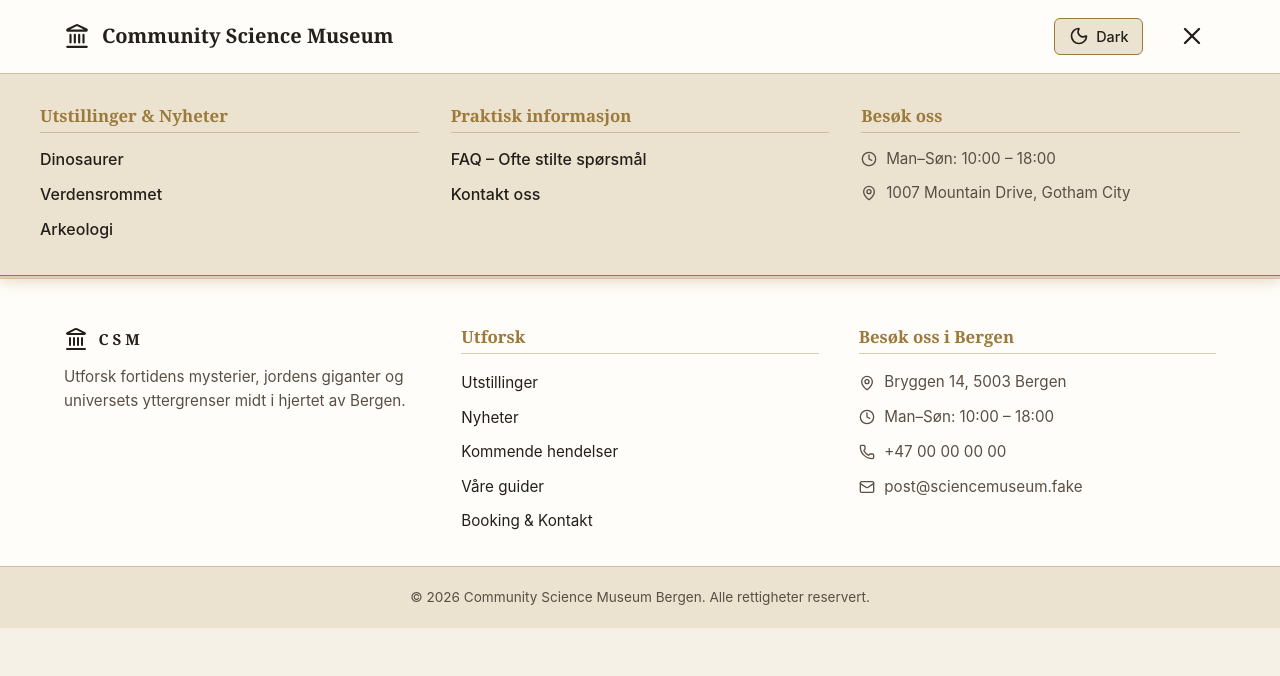
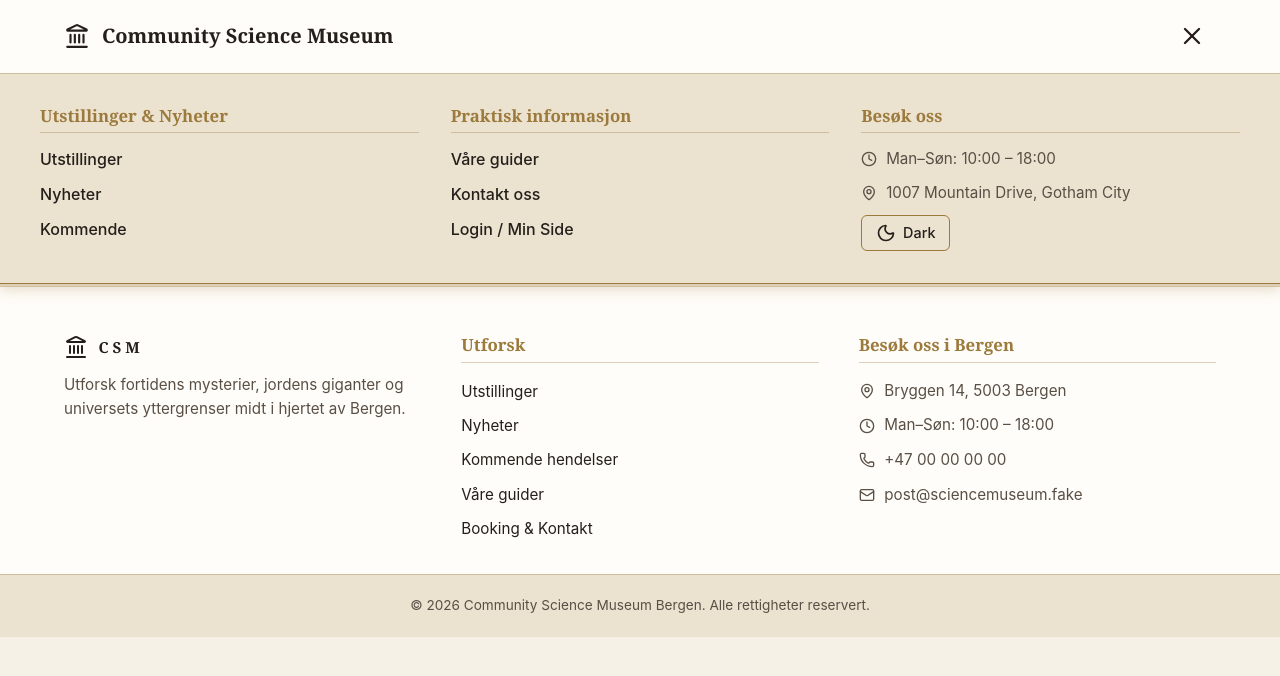
Before and after one commit to SS0391/community-science-m, a React (Vite) app: page / in a window 1280 px wide. Both pictures are taken after a click on the button "Open Menu". Shown: the top 676 px of the page. Built offline with nearby package versions, Linux system fonts and the light colour scheme.

Commit message:
setup the api, deleted pages that will not be used at this time added EventsPage (need to be created)

```diff
--- a/src/App.jsx
+++ b/src/App.jsx
@@ -1,9 +1,19 @@
 import { useState } from "react";
-import { BrowserRouter } from "react-router-dom";
+import { BrowserRouter, Route, Routes } from "react-router-dom";
 import "./App.css";
 import NavBar from "./components/Navbar/Navbar.jsx";
 import { ThemeProvider } from "./context/ThemeContext/ThemeContext.jsx";
 import Footer from "./components/Footer/Footer.jsx";
+
+// Pages imports
+import Home from "./pages/HomePage/HomePage.jsx";
+import Contact from "./pages/ContactPage/ContactPage.jsx";
+import Events from "./pages/Events/EventsPage.jsx";
+import Login from "./pages/LoginPage/Login.jsx";
+import News from "./pages/NewsPage/News.jsx";
+import Exhibits from "./pages/ExhibitsPage/ExhibitsPage.jsx";
+import Guides from "./pages/GuidesPage/Guides.jsx";
+
 function App() {
   return (
     <>
@@ -11,7 +21,17 @@ function App() {
         <BrowserRouter>
           <div className="appLayout">
             <NavBar />
-            <main className="mainContent">{/* Her kommer <Routes> og sidene dine */}</main>
+            <main className="mainContent">
+              <Routes>
+                <Route path="/" element={<Home />}></Route>
+                <Route path="exhibits" element={<Exhibits />}></Route>
+                <Route path="news" element={<News />}></Route>
+                <Route path="events" element={<Events />}></Route>
+                <Route path="guides" element={<Guides />}></Route>
+                <Route path="contact" element={<Contact />}></Route>
+                <Route path="login" element={<Login />}></Route>
+              </Routes>
+            </main>
             <Footer />
           </div>
         </BrowserRouter>
--- a/src/components/Navbar/Navbar.jsx
+++ b/src/components/Navbar/Navbar.jsx
@@ -20,10 +20,6 @@ export default function Navbar() {
         </Link>
 
         <div className={styles.navActions}>
-          <button className={styles.themeBtn} onClick={toggleTheme} aria-label={theme === "light" ? "Light" : "Dark"}>
-            {theme === "light" ? <Moon size={20} /> : <Sun size={20} />}
-            <span>{theme === "light" ? "Dark" : "Light"}</span>
-          </button>
           <button className={styles.menuBtn} onClick={() => setMenuOpen(!menuOpen)} aria-label={menuOpen ? "Close Menu" : "Open Menu"} aria-expanded={menuOpen}>
             <span className={styles.menuLabel}></span>
             {menuOpen ? <X size={28} /> : <Menu size={28} />}
@@ -37,18 +33,18 @@ export default function Navbar() {
               <h3>Utstillinger & Nyheter</h3>
               <ul>
                 <li>
-                  <Link to="/dinosaur" onClick={closeMenu}>
-                    Dinosaurer
+                  <Link to="/exhibits" onClick={closeMenu}>
+                    Utstillinger
                   </Link>
                 </li>
                 <li>
-                  <Link to="/verdensrommet" onClick={closeMenu}>
-                    Verdensrommet
+                  <Link to="/news" onClick={closeMenu}>
+                    Nyheter
                   </Link>
                 </li>
                 <li>
-                  <Link to="/arkeologi" onClick={closeMenu}>
-                    Arkeologi
+                  <Link to="/events" onClick={closeMenu}>
+                    Kommende
                   </Link>
                 </li>
               </ul>
@@ -58,13 +54,18 @@ export default function Navbar() {
               <h3>Praktisk informasjon</h3>
               <ul>
                 <li>
-                  <Link to="/faq" onClick={closeMenu}>
-                    FAQ – Ofte stilte spørsmål
+                  <Link to="/guides" onClick={closeMenu}>
+                    Våre guider
                   </Link>
                 </li>
                 <li>
-                  <Link to="/kontakt" onClick={closeMenu}>
+                  <Link to="/contact" onClick={closeMenu}>
                     Kontakt oss
+                  </Link>
+                </li>
+                <li>
+                  <Link to="/login" onClick={closeMenu}>
+                    Login / Min Side
                   </Link>
                 </li>
               </ul>
@@ -80,6 +81,10 @@ export default function Navbar() {
                 <MapPin size={16} />
                 <span>1007 Mountain Drive, Gotham City</span>
               </p>
+              <button className={styles.themeBtn} onClick={toggleTheme} aria-label={theme === "light" ? "Light" : "Dark"}>
+                {theme === "light" ? <Moon size={20} /> : <Sun size={20} />}
+                <span>{theme === "light" ? "Dark" : "Light"}</span>
+              </button>
             </div>
           </div>
         </div>
--- a/src/pages/CategoryPage/CategoryPage.jsx
+++ /dev/null
@@ -1,3 +0,0 @@
-export default function Category() {
-  <h1>Her kommer kategorier</h1>;
-}
--- /dev/null
+++ b/src/pages/GuidesPage/Guides.jsx
@@ -0,0 +1,3 @@
+export default function Guides() {
+  <h1>Her kommer Guides</h1>;
+}
```
Also changed, not shown: src/api/arkeologiApi.js (+16 -0 lines), src/api/dinoApi.js (+20 -0 lines), src/api/spaceApi.js (added, +7 -0 lines), src/pages/Events/EventsPage.jsx (renamed from src/pages/FaqPage/FaqPage.jsx), src/pages/Events/EventsPage.module.css (added), src/pages/FaqPage/FaqPage.module.css (deleted), src/pages/GuidesPage/GuidesPage.module.css (added).
